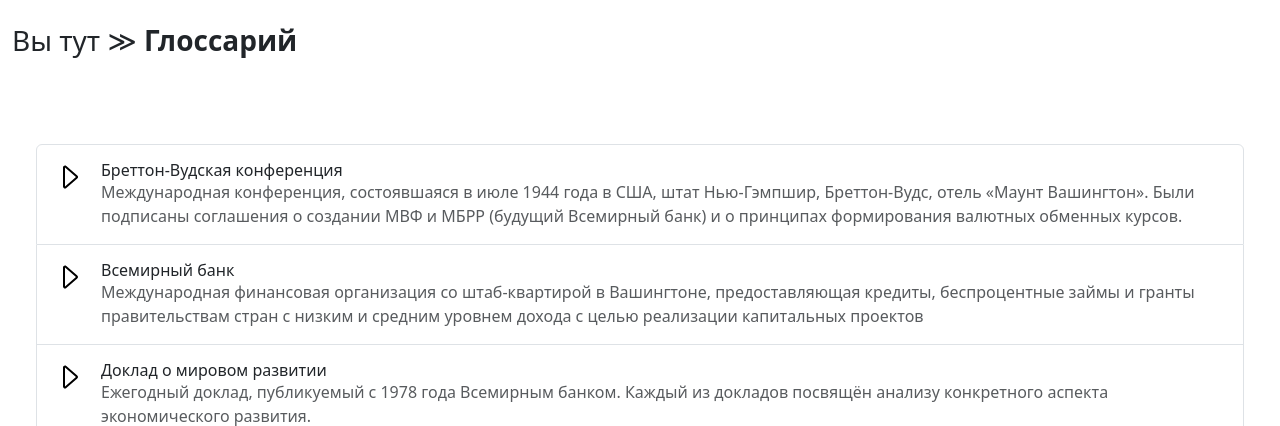
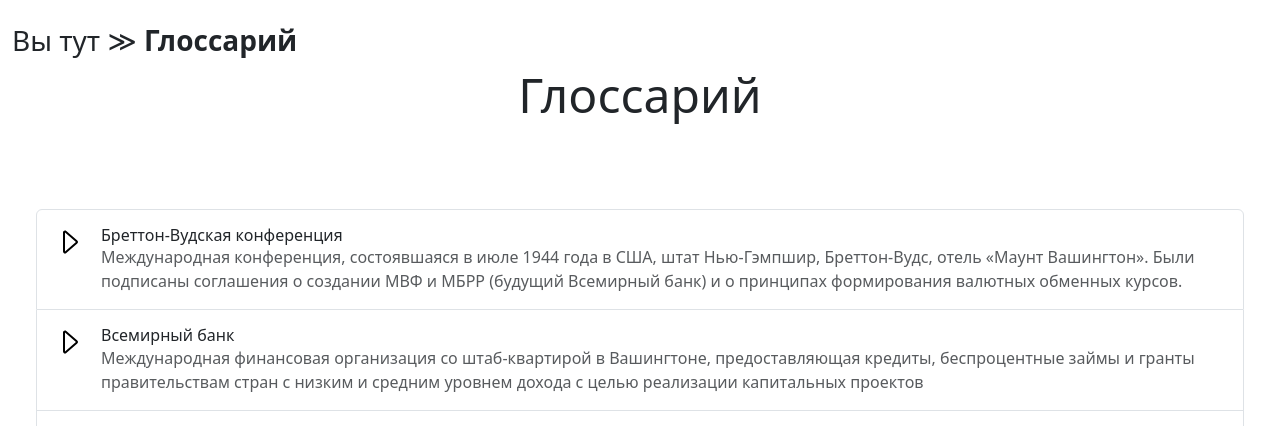
Before and after one commit to pickled-melon/flask_coursework, a Flask app: page /glossary in a window 1280 px wide. Shown: the part 73-499 px from the top of the page. Run offline with Flask 3, Linux system fonts and the light colour scheme; some libraries are stand-ins or nearby versions.

Commit message:
Добавлен заголовок

```diff
--- a/templates/glossary.html
+++ b/templates/glossary.html
@@ -2,6 +2,7 @@
 
 {% block content %}
 
+<h5 class="display-5">Глоссарий</h5>
 
 <section>
     <div class="d-flex flex-column flex-md-row p-4 gap-4 py-md-5 align-items-center justify-content-center">
```
